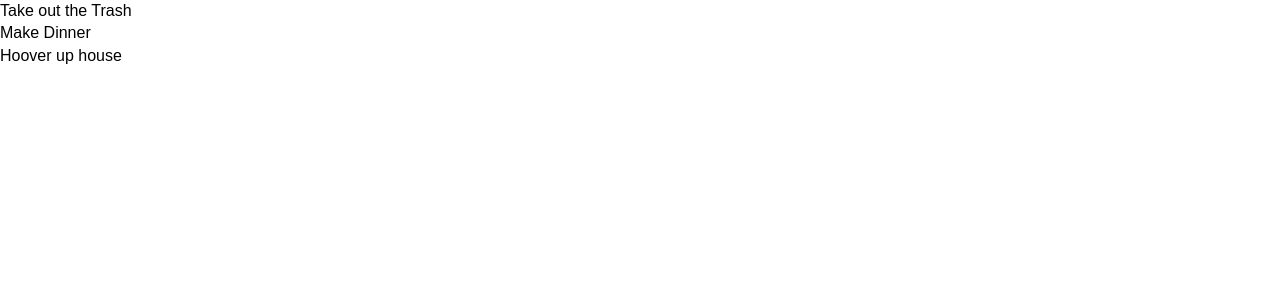
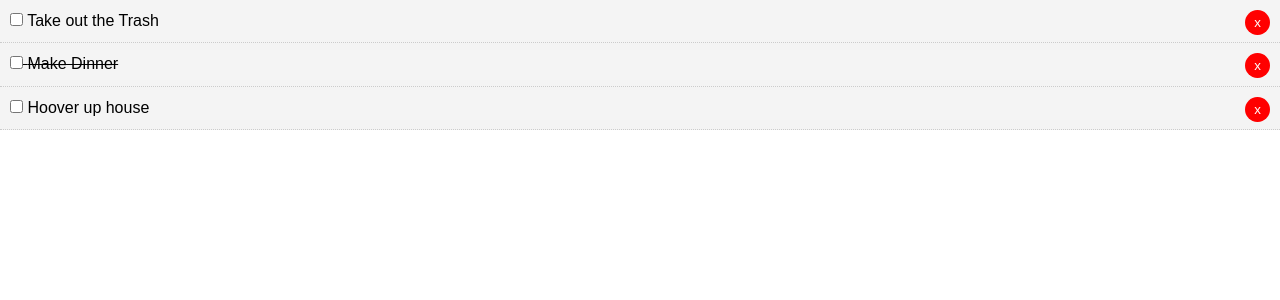
Before and after one commit to petermanchester1987/react_todo_app, a React (Create React App) app: page / in a window 1280 px wide. Shown: the top 300 px of the page. Built offline with nearby package versions, Linux system fonts and the light colour scheme.

Commit message:
third commit added toggle completed function

```diff
--- a/src/App.js
+++ b/src/App.js
@@ -13,7 +13,7 @@
       {
         id: 2,
         title: "Make Dinner",
-        completed: false,
+        completed: true,
       },
       {
         id: 3,
@@ -23,11 +23,23 @@
     ],
   };
 
+  //toggle complete
+  markComplete = (id) => {
+    this.setState({
+      todos: this.state.todos.map((todo) => {
+        if (todo.id === id) {
+          todo.completed = !todo.completed;
+        }
+        return todo;
+      }),
+    });
+  };
+
   render() {
     console.log(this.state.todos);
     return (
       <div className="App">
-        <Todos todos={this.state.todos} />
+        <Todos todos={this.state.todos} markComplete={this.markComplete} />
       </div>
     );
   }
--- a/src/components/TodoItem.js
+++ b/src/components/TodoItem.js
@@ -2,10 +2,32 @@
 import PropTypes from "prop-types";
 
 export class TodoItem extends Component {
+  getStyle = () => {
+    return {
+      background: "#f4f4f4",
+      padding: "10px",
+      borderBottom: "1px dotted #ccc",
+      textDecoration: this.props.todo.completed ? "line-through" : "none",
+    };
+  };
+
+  markComplete = (e) => {};
+
   render() {
+    //DESTRUCTURING
+    const { id, title } = this.props.todo;
+
     return (
-      <div>
-        <p>{this.props.todo.title}</p>
+      <div style={this.getStyle()}>
+        <p>
+          <input
+            type="checkbox"
+            onChange={this.props.markComplete.bind(this, id)}
+          />{" "}
+          {"   "}
+          {title}
+          <button style={btnStyle}>x</button>
+        </p>
       </div>
     );
   }
@@ -13,7 +35,17 @@
 
 //PropTypes
 TodoItem.propTypes = {
-  todos: PropTypes.object.isRequired,
+  todo: PropTypes.object.isRequired,
+};
+
+const btnStyle = {
+  background: "#ff0000",
+  color: "#fff",
+  border: "none",
+  padding: "5px 9px",
+  borderRadius: "50%",
+  cursor: "pointer",
+  float: "right",
 };
 
 export default TodoItem;
--- a/src/components/Todos.js
+++ b/src/components/Todos.js
@@ -5,7 +5,11 @@
 class Todos extends React.Component {
   render() {
     return this.props.todos.map((todo) => (
-      <TodoItem key={todo.id} todo={todo} />
+      <TodoItem
+        key={todo.id}
+        todo={todo}
+        markComplete={this.props.markComplete}
+      />
     ));
   }
 }
```
